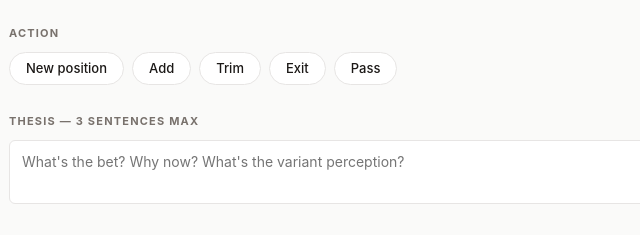
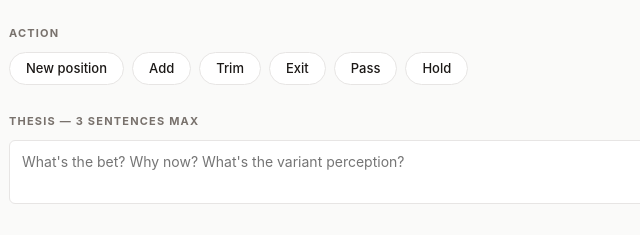
Before and after one commit to philippeterson20/decision-log, a plain HTML site: page index.html in a window 1280 px wide. Shown: the part 338-573 px from the top of the page, 295-935 px from the left. Drawn offline with Linux system fonts and the light colour scheme.

Commit message:
Add Hold option to Action pills

```diff
--- a/index.html
+++ b/index.html
@@ -436,6 +436,7 @@
     <div class="action-pill" onclick="selectPill(this, 'action')">Trim</div>
     <div class="action-pill" onclick="selectPill(this, 'action')">Exit</div>
     <div class="action-pill" onclick="selectPill(this, 'action')">Pass</div>
+    <div class="action-pill" onclick="selectPill(this, 'action')">Hold</div>
   </div>
 </div>
 <!-- Thesis -->
```
